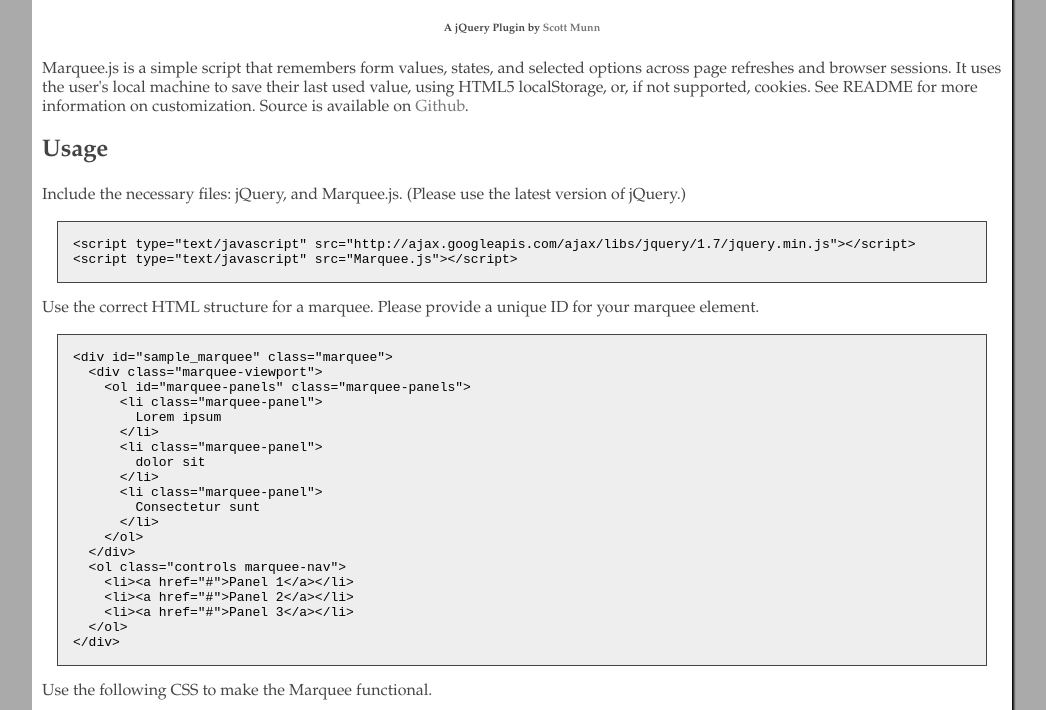
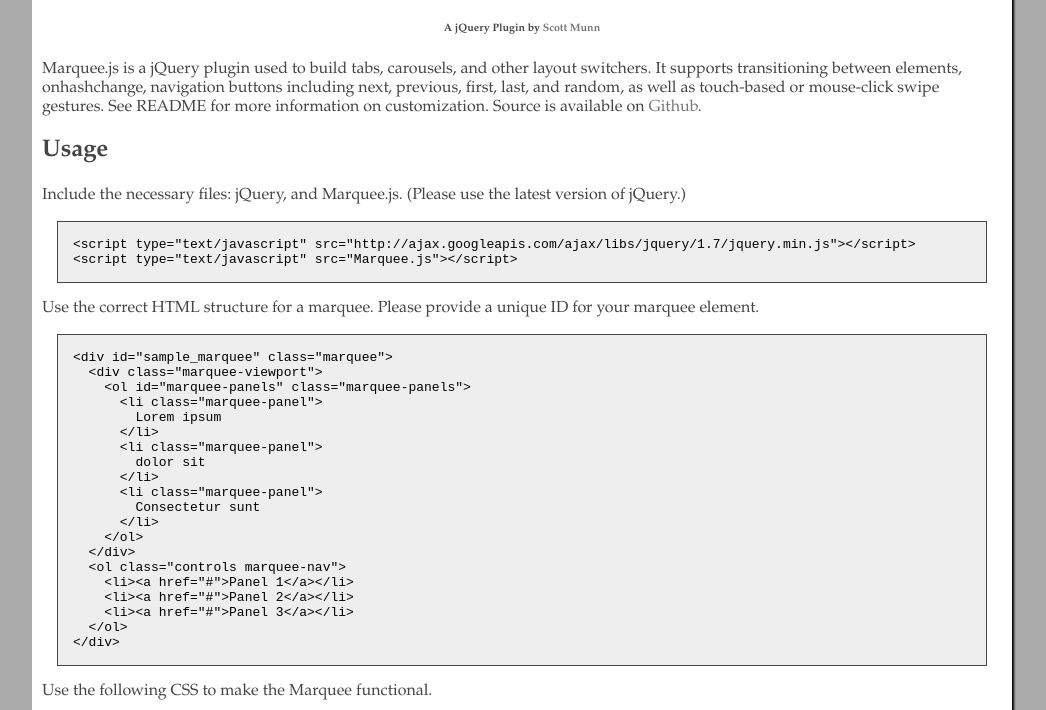
Before and after one commit to xiaoxiaojingzi/Marquee.js, a plain HTML site: page index.html in a window 1280 px wide. Shown: the part 90-800 px from the top of the page, without its empty margins (118-1164 px from the left). Drawn offline with nearby package versions, Linux system fonts and the light colour scheme.

Commit message:
Fixed some outdated documentation.

```diff
--- a/index.html
+++ b/index.html
@@ -117,7 +117,7 @@
 
 	    <h6>A jQuery Plugin by <a href="http://www.scottmunn.com?ref=Marqueejs" target="scott">Scott Munn</a></h6>
 
-	    <p>Marquee.js is a simple script that remembers form values, states, and selected options across page refreshes and browser sessions. It uses the user's local machine to save their last used value, using HTML5 localStorage, or, if not supported, cookies. See README for more information on customization.  Source is available on <a href="https://github.com/Skotlake/Marquee.js">Github</a>.</p>
+	    <p>Marquee.js is a jQuery plugin used to build tabs, carousels, and other layout switchers.  It supports transitioning between elements, onhashchange, navigation buttons including next, previous, first, last, and random, as well as touch-based or mouse-click swipe gestures. See README for more information on customization.  Source is available on <a href="https://github.com/Skotlake/Marquee.js">Github</a>.</p>
 
 	    <h2>Usage</h2>
 	        <p>Include the necessary files: jQuery, and Marquee.js.  (Please use the latest version of jQuery.)</p>
```
Also changed, not shown: 1 other file.
